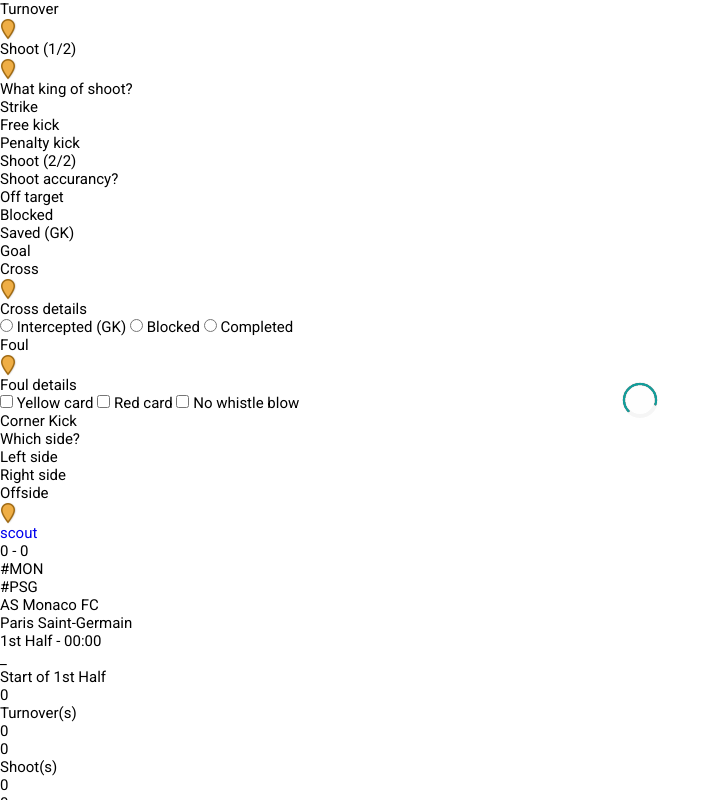
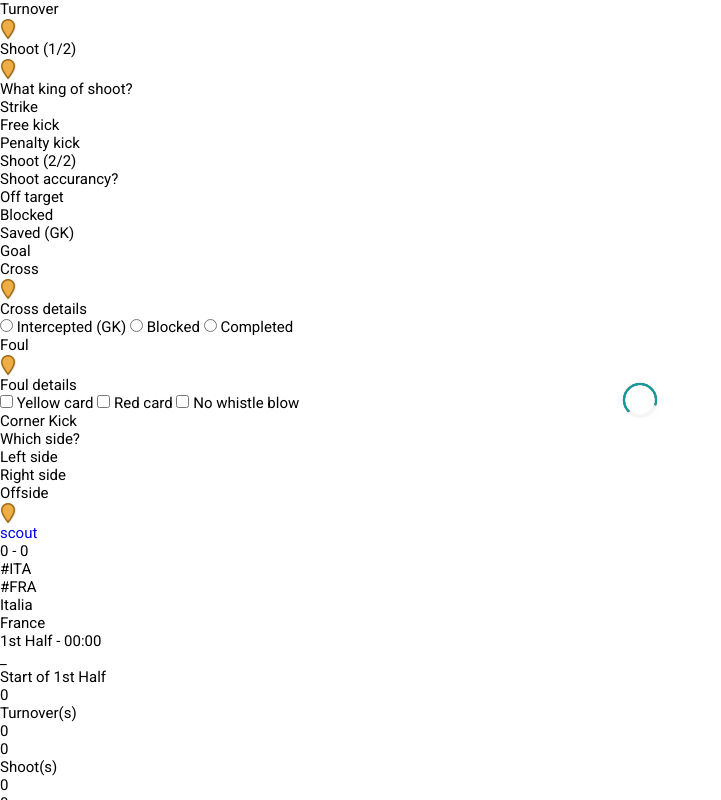
Before and after one commit to mattharbo/scout, a PHP site: page /rec.php in a window 1280 px wide. Shown: the whole page, without its empty margins (0-721 px from the left). Run offline with PHP 8.4, Linux system fonts and the light colour scheme.

Commit message:
01.09 game

```diff
--- a/rec.php
+++ b/rec.php
@@ -223,12 +223,12 @@
         <div id="matchPresentation">
             <div id="scoreBox" class="scoreBoxClass">0 - 0</div>
             <div id="hashContainer">
-                <div id="hashHome" class="hashTeam">#MON</div>
-                <div id="hashAway" class="hashTeam">#PSG</div>
+                <div id="hashHome" class="hashTeam">#ITA</div>
+                <div id="hashAway" class="hashTeam">#FRA</div>
             </div>
             <div id="teamNameContainer">
-                <div id="teamNameHome" class="teamName">AS Monaco FC</div>
-                <div id="teamNameAway" class="teamName">Paris Saint-Germain</div>
+                <div id="teamNameHome" class="teamName">Italia</div>
+                <div id="teamNameAway" class="teamName">France</div>
             </div>
         </div>
 
```
